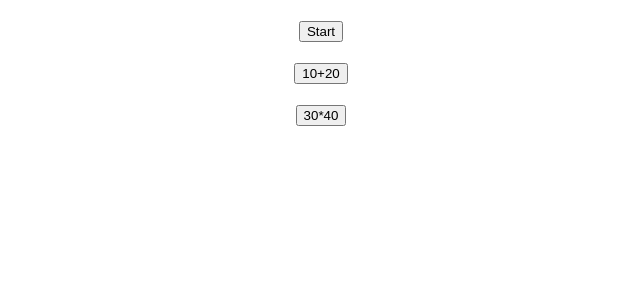
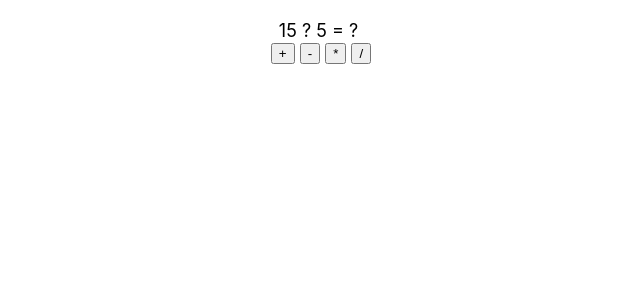
Before and after one commit to Passakorn11/app1, a React (Create React App) app: page / in a window 1280 px wide. Shown: the top 300 px of the page, without its empty margins (319-959 px from the left). Built offline with nearby package versions, Linux system fonts and the light colour scheme.

Commit message:
refs-func.js&refs-array.js
refs-func.js&refs-array.js

```diff
--- a/src/App.js
+++ b/src/App.js
@@ -1,6 +1,7 @@
 import React from 'react'
 import { EventData2 } from './event-data'
+import RefsFunc from './refs-func'
 
  export default function App(){
-  return <EventData2/>
+  return <RefsFunc/>
 }
--- /dev/null
+++ b/src/refs-func.js
@@ -0,0 +1,34 @@
+import React,{useRef}from'react'
+
+export default function RefsFunc(){
+    const num1 = useRef()
+    const num2 = useRef()
+    const operator = React.useRef()
+    const result = React.useRef()
+
+    const calculate = (ev) =>{
+        let op = ev.target.innerText
+        let n1 = parseInt(num1.current.innerText)
+        let n2 = parseInt(num2.current.innerText)
+        let r = eval(`${n1}${op}${n2}`)
+        result.current.innerText = r
+        operator.current.innerText= op
+    }
+
+        return(
+            <div style={{textAlign:'center',marginTop:20,fontSize:18}}>
+                <span ref={num1}>15</span>&nbsp;
+                <span ref={operator}>?</span>&nbsp;
+                <span ref={num2}>5</span>&nbsp;
+                <span>=</span>&nbsp;
+                <span ref={result}>?</span>&nbsp;
+                <div>
+                    <button onClick={calculate}>+</button>&nbsp;
+                    <button onClick={calculate}>-</button>&nbsp;
+                    <button onClick={calculate}>*</button>&nbsp;
+                    <button onClick={calculate}>/</button>
+                </div>
+            </div>
+        )
+
+}
```
Also changed, not shown: src/refs-array.js (added, +47 -0 lines).
